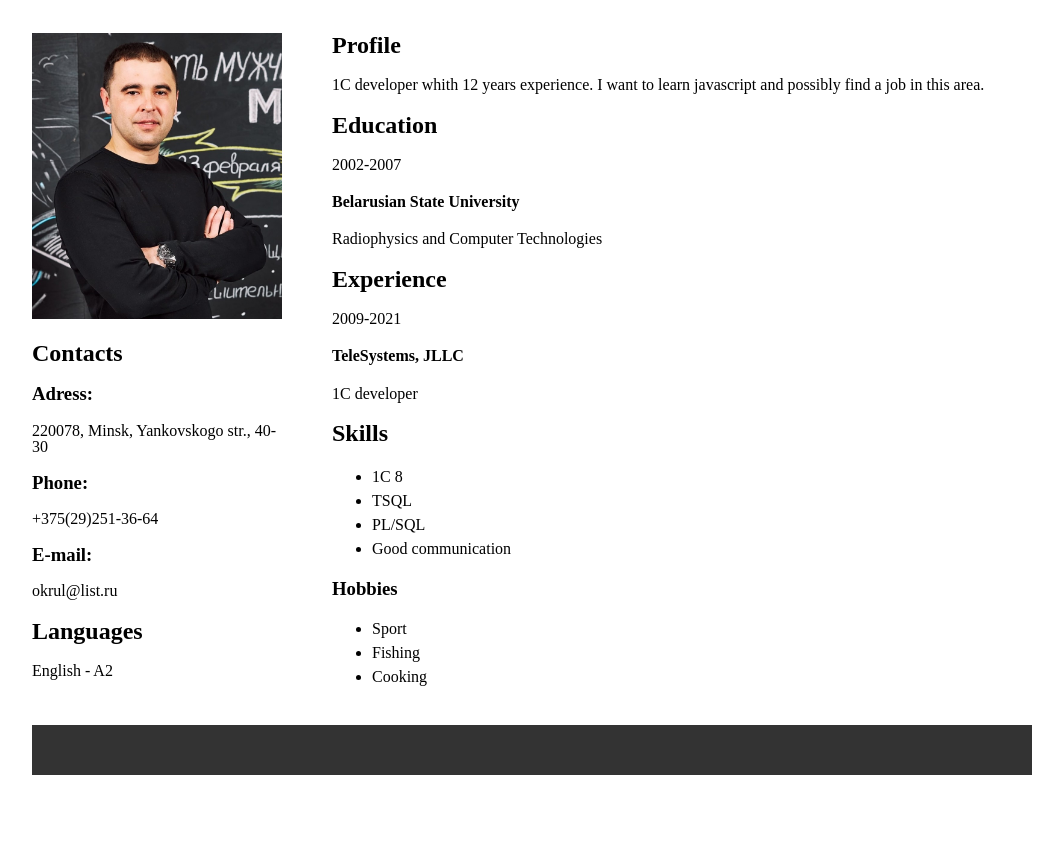
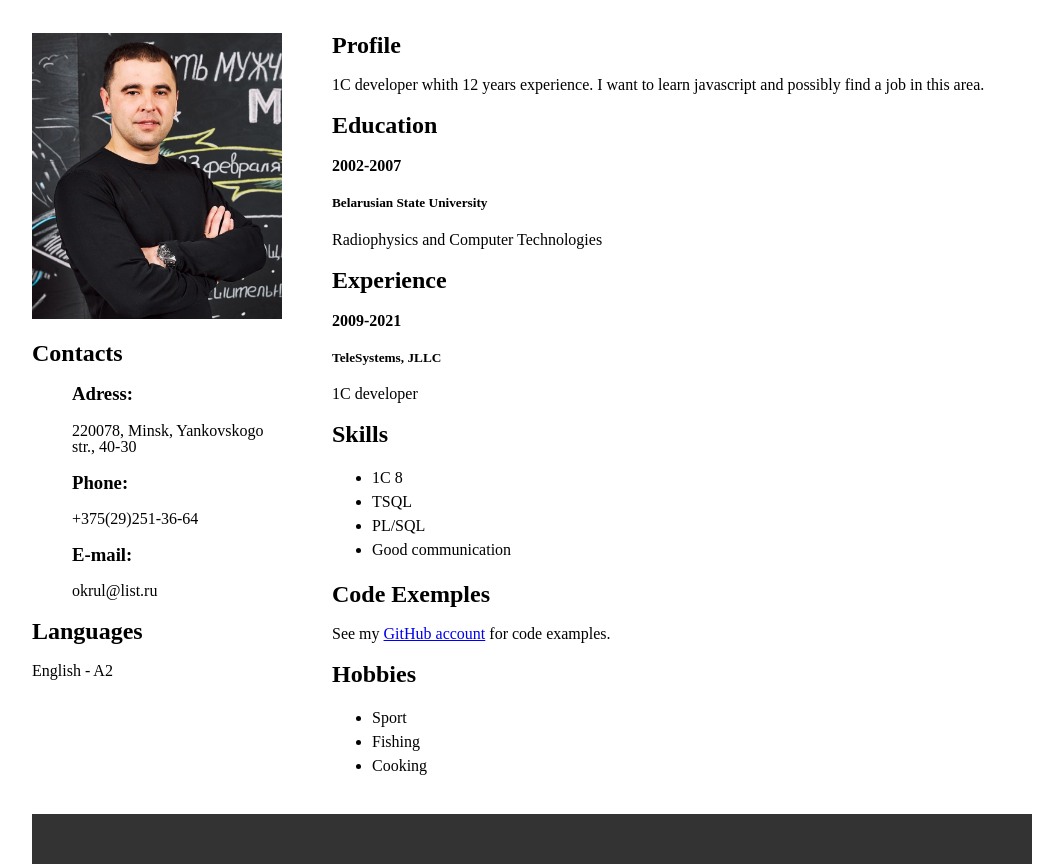
Before and after one commit to okrul/rsschool-cv-old, a plain HTML site: page index.html in a window 1280 px wide. Shown: the part 77-941 px from the top of the page, without its empty margins (108-1171 px from the left). Before the commit the page ends 852 px from the top, so only its background shows below. Drawn offline with Linux system fonts and the light colour scheme.

Commit message:
refactor: change stucture index.html

```diff
--- a/css/style.css
+++ b/css/style.css
@@ -5,6 +5,7 @@ body {
     display: flex;
     flex-wrap: wrap;
     line-height: 1;
+    list-style: none;
 }
 
 aside {
@@ -44,3 +45,8 @@ footer {
     background-color: #333;
 
 }
+
+.contacts {
+    list-style: none;
+    line-height: 1;
+}
--- a/index.html
+++ b/index.html
@@ -12,16 +12,22 @@
       <h1>Aliaksandr Okrul</h1>
     </header>
     <aside>
-      <img src="img/photo.jpg" alt="main photo" class="photo">
-      <section class="contacts">
+      <img src="img/photo.jpg" alt="main photo" class="photo" />
       <h2>Contacts</h2>
+      <ul class="contacts">
+        <li>
           <h3>Adress:</h3>
           220078, Minsk, Yankovskogo str., 40-30
+        </li>
+        <li>
           <h3>Phone:</h3>
           +375(29)251-36-64
+        </li>
+        <li>
           <h3>E-mail:</h3>
           okrul@list.ru
-      </section>
+        </li>
+      </ul>
       <section class="languages">
         <h2>Languages</h2>
         English - A2
@@ -37,15 +43,15 @@
 
       <section class="education">
         <h2>Education</h2>
-        2002-2007
-        <h4>Belarusian State University</h4>
+        <h4>2002-2007</h4>
+        <h5>Belarusian State University</h5>
         Radiophysics and Computer Technologies
       </section>
 
       <section class="experience">
         <h2>Experience</h2>
-        2009-2021
-        <h4>TeleSystems, JLLC</h4>
+        <h4>2009-2021</h4>
+        <h5>TeleSystems, JLLC</h5>
         1С developer
       </section>
 
@@ -59,8 +65,14 @@
         </ul>
       </section>
 
+      <section class="code_exemples">
+        <h2>Code Exemples</h2>
+        See my <a href="https://github.com/okrul">GitHub account</a> for code
+        examples.
+      </section>
+
       <section class="hobbies">
-        <h3>Hobbies</h3>
+        <h2>Hobbies</h2>
         <ul>
           <li>Sport</li>
           <li>Fishing</li>
```
Lines whose indentation alone changed are shown as unchanged.
